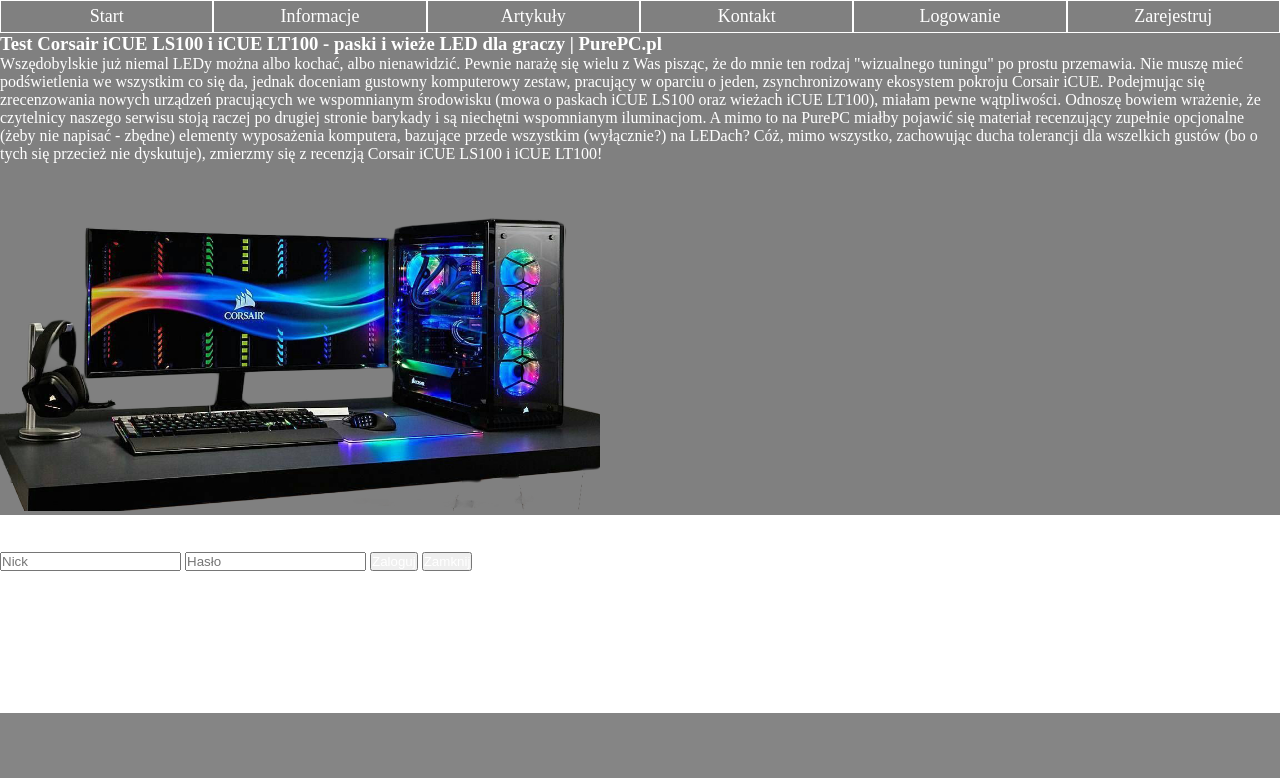
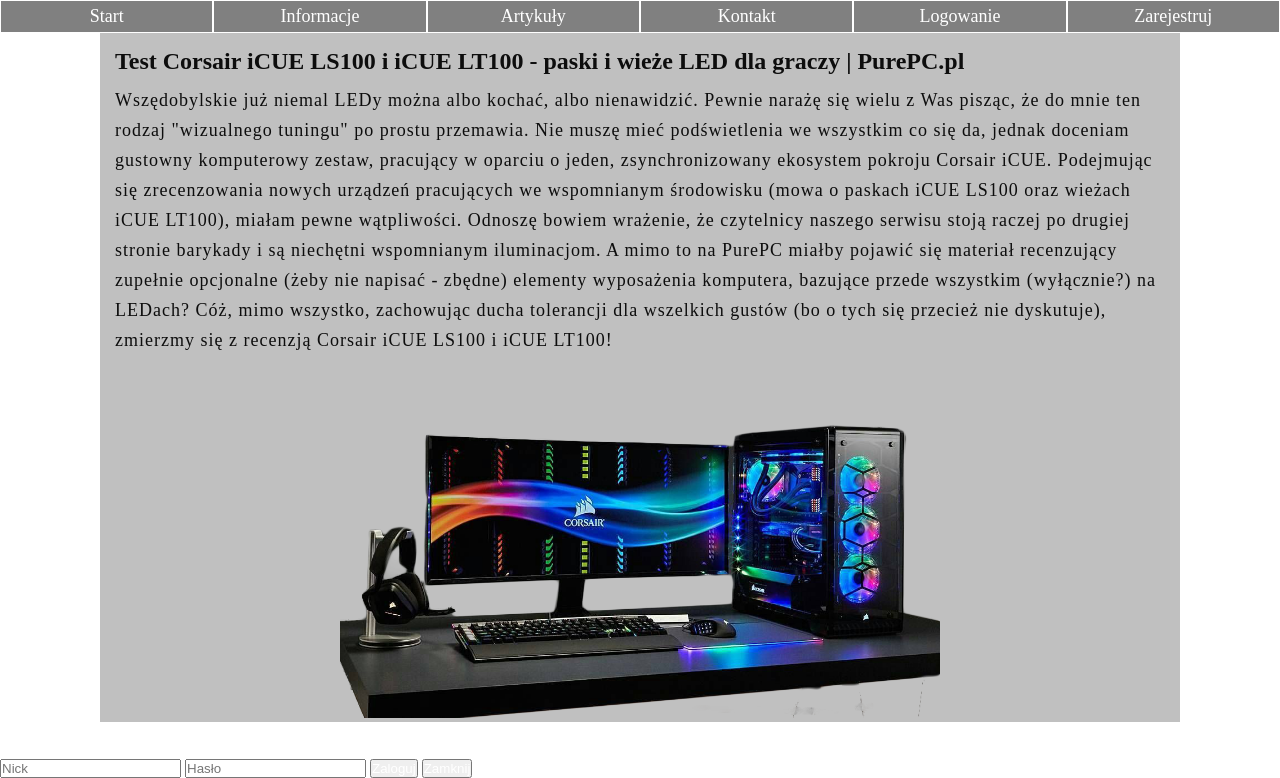
Before and after one commit to k4-100/tskjpg, a PHP site: page / in a window 1280 px wide. Shown: the part 87-865 px from the top of the page. Before the commit the page ends 800 px from the top, so only its background shows below. Run offline with PHP 8.4, Linux system fonts and the light colour scheme.

Commit message:
dokończono css'a dla main

```diff
--- a/index.php
+++ b/index.php
@@ -86,6 +86,7 @@
   </ul>
 </div>
 
+<main>
   <div id="lewy">
       <h3>
         Test Corsair iCUE LS100 i iCUE LT100 - paski i wieże LED dla graczy | PurePC.pl
@@ -104,6 +105,7 @@
     </a>
     </div>
   </div>
+</main>
 
 <script>
 function myFunction() {
--- a/style.css
+++ b/style.css
@@ -19,7 +19,6 @@
 }
 
 #container {
-    background: grey;
 }
 
 #myTopnav ul{
@@ -27,6 +26,7 @@
     width: 100%;
     display: flex;
     justify-content: space-between;
+    background: grey;
 }
 
 #myTopnav li{
@@ -66,6 +66,44 @@
     display: none;
 }
 
+
+/* #############
+main
+podlasie górą
+podlasia mountain
+################ */
+
+main{
+    background: silver;
+    margin: 0 100px;
+}
+
+
+#lewy{
+    padding: 15px;
+}
+
+#lewy h3,
+#lewy .tekst{
+    color: hsl(0,0%, 5%);
+}
+
+#lewy h3{
+    font-size: 24px;
+    margin-bottom: 10px;
+}
+
+#lewy .tekst{
+    font-size: 18px;
+    letter-spacing: 1px;
+    line-height: 30px;
+}
+
+#prawy{
+    text-align: center;
+}
+
+
 @media screen and ( max-width: 768px ){
     #myTopnav ul{
         display: none;
```
Lines whose indentation alone changed are shown as unchanged.
